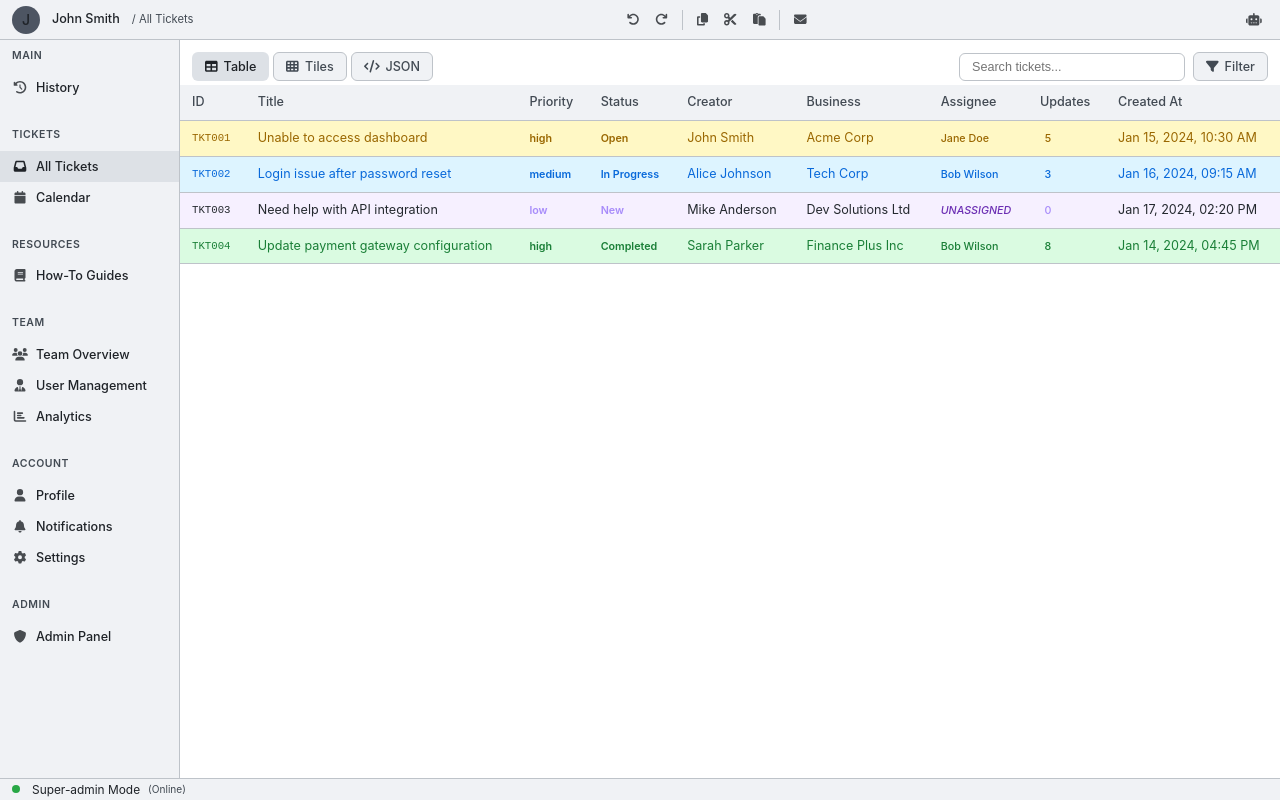
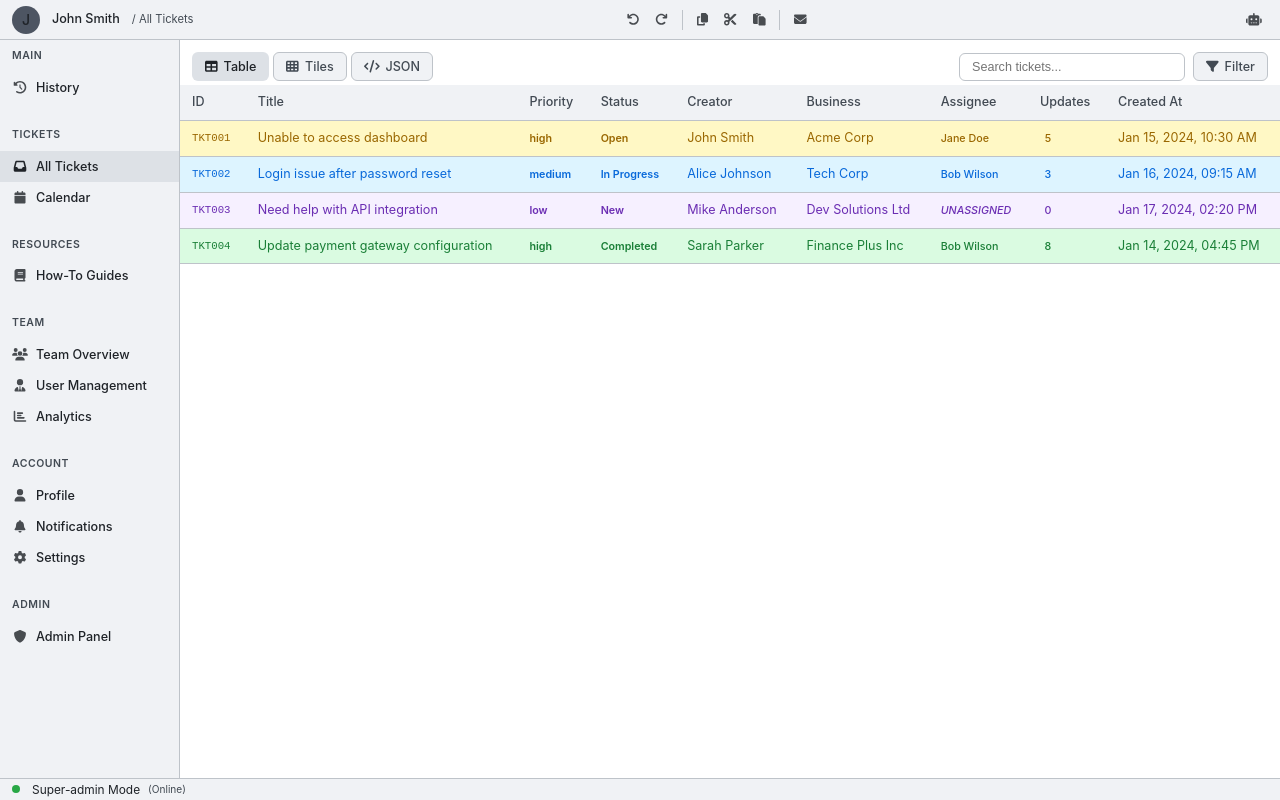
Before and after one commit to JNB-Technology/JNB-Ticket-Desktop-Client, a React (Vite) app: page / in a window 1280 px wide. Built offline with nearby package versions, Linux system fonts and the light colour scheme.

Commit message:
Update TicketTable.css

```diff
--- a/src/ui/components/TicketTable/TicketTable.css
+++ b/src/ui/components/TicketTable/TicketTable.css
@@ -163,6 +163,30 @@
 
 /* ...existing styles... */
 
+/* Update unassigned styling for consistent color */
+.unassigned-ticket td,
+.unassigned-ticket .ticket-id,
+.unassigned-ticket .status-badge,
+.unassigned-ticket .priority-badge,
+.unassigned-ticket .updates-badge,
+.unassigned-ticket .assignee-badge {
+  color: var(--unassigned-color) !important;
+}
+
+.unassigned-ticket {
+  background-color: var(--unassigned-bg) !important;
+}
+
+.unassigned-ticket:hover {
+  background-color: color-mix(in srgb, var(--unassigned-bg) 80%, white) !important;
+}
+
+/* Remove any conflicting unassigned styles */
+.unassigned-ticket .priority-badge,
+.unassigned-ticket .status-badge {
+  background: none !important;
+}
+
 .ticket-row {
   transition: background-color 0.2s ease;
 }
```
